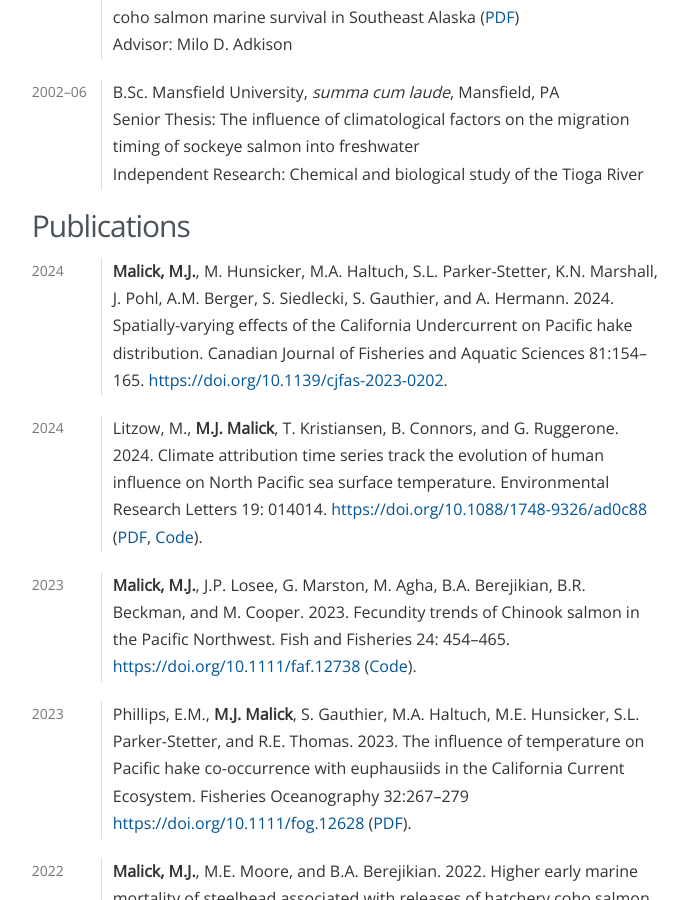
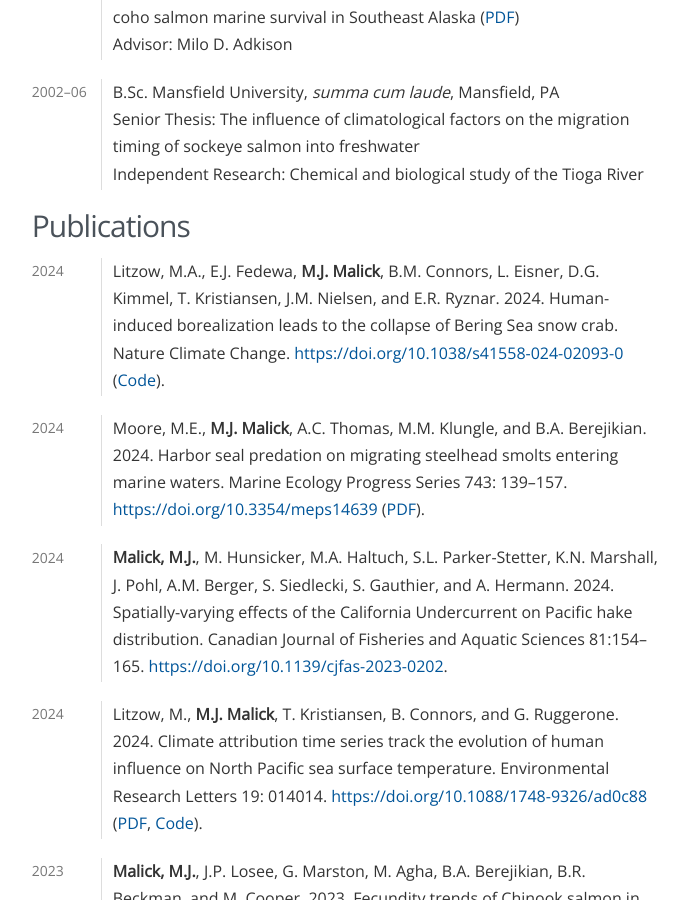
Before and after one commit to michaelmalick/michaelmalick.github.io, a Jekyll site: the page built from malick-cv.md, in a window 1280 px wide and 900 px high, scrolled down 706 px. Shown: the whole window, without its empty margins (461-1149 px from the left). Built offline with Jekyll 4.4.1, drawn with Linux system fonts in a browser that asks for light colours.

Commit message:
Update CV with new publications

```diff
--- a/malick-cv.md
+++ b/malick-cv.md
@@ -51,6 +51,19 @@ Education
 
 Publications
 ------------
+
+2024
+:   Litzow, M.A., E.J. Fedewa, **M.J. Malick**, B.M. Connors, L. Eisner,
+    D.G. Kimmel, T. Kristiansen, J.M. Nielsen, and E.R. Ryznar. 2024.
+    Human-induced borealization leads to the collapse of Bering Sea snow crab.
+    Nature Climate Change. <https://doi.org/10.1038/s41558-024-02093-0>
+    ([Code][Litzow:2024a:code]).
+
+2024
+:   Moore, M.E., **M.J. Malick**, A.C. Thomas, M.M. Klungle, and B.A.
+    Berejikian. 2024. Harbor seal predation on migrating steelhead smolts
+    entering marine waters. Marine Ecology Progress Series 743: 139–157.
+    <https://doi.org/10.3354/meps14639> ([PDF][Moore:2024]).
 
 2024
 :   **Malick, M.J.**, M. Hunsicker, M.A. Haltuch, S.L. Parker-Stetter, K.N.
@@ -617,3 +630,5 @@ Field Experience
 [Litzow:2024]:https://michaelmalick-com-public.s3.us-west-2.amazonaws.com/papers/litzow_etal_2024.pdf
 [Litzow:2024:code]:https://github.com/mikelitzow/CMIP6-attribution
 [Slides:soem-2024]:https://michaelmalick-com-public.s3.us-west-2.amazonaws.com/slides/malick_soem_2024_slides.pdf
+[Moore:2024]:https://michaelmalick-com-public.s3.us-west-2.amazonaws.com/papers/moore_etal_2024.pdf
+[Litzow:2024a:code]:https://github.com/AFSC-Shellfish-Assessment-Program/boreal-opie
```
Also changed, not shown: cv/index.md (+15 -0 lines), malick-cv.txt (+15 -0 lines), 1 other file.
